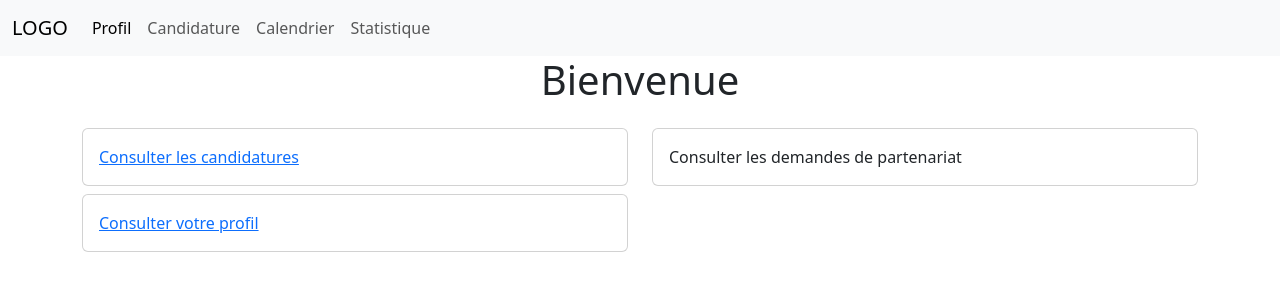
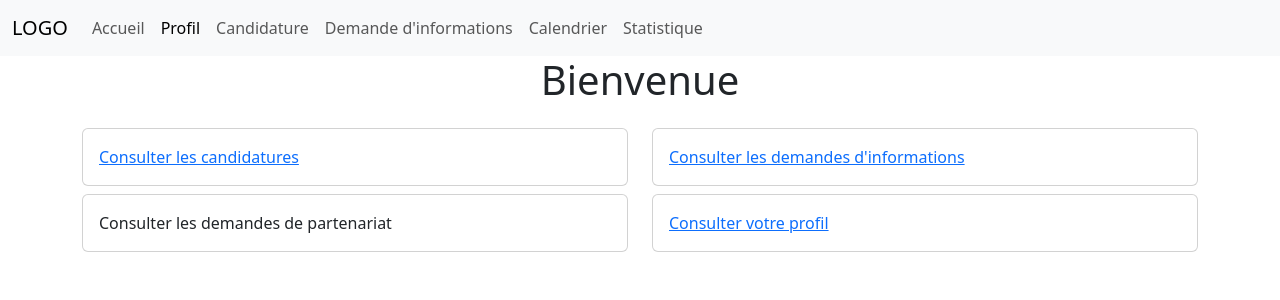
Before and after one commit to MaxenceCodeFR/MEROSproduction, a Symfony app: template templates/ceo/index.html.twig in a window 1280 px wide. Shown: the top 300 px of the page. Run offline with Twig, Linux system fonts and the light colour scheme; the template is opened without the code that fills it, so the values that code supplies are empty; some libraries are stand-ins or nearby versions.

Commit message:
modification de la barre de navigation CEO et visualisation sans cv de la demande dinfo

```diff
--- a/templates/ceo/index.html.twig
+++ b/templates/ceo/index.html.twig
@@ -20,6 +20,13 @@
 			<div class="col-sm-6">
 				<div class="card">
 					<div class="card-body">
+						<a href="{{path('ceo_request')}}">Consulter les demandes d'informations</a>
+					</div>
+				</div>
+			</div>
+			<div class="col-sm-6 mt-2">
+				<div class="card">
+					<div class="card-body">
 						<p class="card-text">Consulter les demandes de partenariat</p>
 					</div>
 				</div>
--- a/templates/commons/_ceo_navbar.html.twig
+++ b/templates/commons/_ceo_navbar.html.twig
@@ -7,10 +7,16 @@
 		<div class="collapse navbar-collapse" id="navbarNav">
 			<ul class="navbar-nav">
 				<li class="nav-item">
-					<a class="nav-link active" aria-current="page" href="#">Profil</a>
+					<a class="nav-link" href="{{path('ceo_index')}}">Accueil</a>
 				</li>
 				<li class="nav-item">
-					<a class="nav-link" href="#">Candidature</a>
+					<a class="nav-link active" aria-current="page" href="{{path('ceo_profil')}}">Profil</a>
+				</li>
+				<li class="nav-item">
+					<a class="nav-link" href="{{path('ceo_candidate')}}">Candidature</a>
+				</li>
+				<li class="nav-item">
+					<a class="nav-link" href="{{path('ceo_request')}}">Demande d'informations</a>
 				</li>
 				<li class="nav-item">
 					<a class="nav-link" href="#">Calendrier</a>
```
